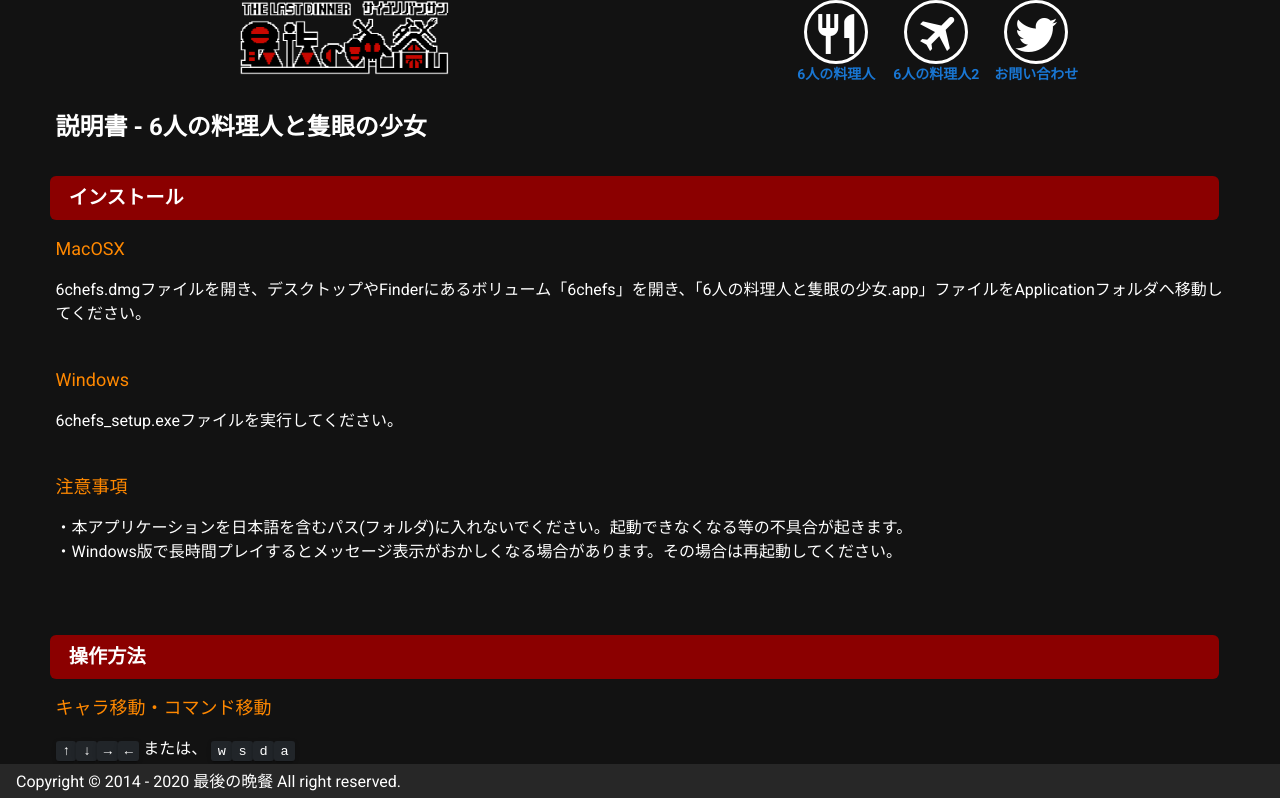
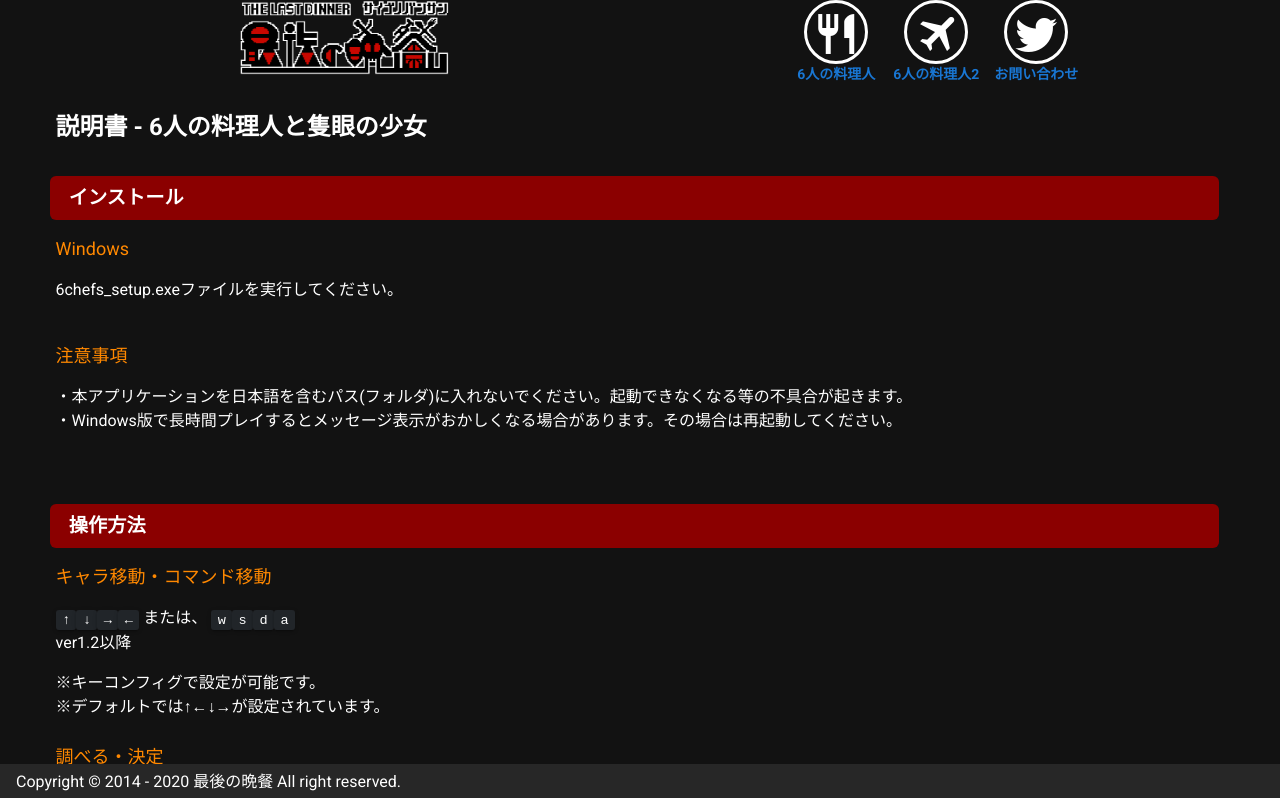
Before and after one commit to inosy22/the-last-dinner.club, a Nuxt app: page /6chefs/manual in a window 1280 px wide. Shown: the top 798 px of the page. Built offline with nearby package versions, Linux system fonts and the light colour scheme.

Commit message:
:sparkles: Mac対応系の表記の削除

```diff
--- a/pages/6chefs/index.vue
+++ b/pages/6chefs/index.vue
@@ -185,7 +185,7 @@ export default defineComponent({
       { key: 'プレイ時間', value: '1プレイ約2時間' },
       { key: 'エンディング数', value: '3つ' },
       { key: 'ハード', value: 'PC' },
-      { key: 'OS', value: 'MacOS,Windows' },
+      { key: 'OS', value: 'Windows' },
       { key: '開発環境', value: 'C++/Cocos2d-x3.10' },
       { key: '必要ランタイム', value: 'なし' }
     ]
--- a/pages/6chefs/manual.vue
+++ b/pages/6chefs/manual.vue
@@ -7,11 +7,6 @@
       </v-flex>
       <v-flex xs12 sm12 pa-2>
         <HeadLine2 title="インストール" />
-        <p class="text-warning font20">MacOSX</p>
-        <p>
-          6chefs.dmgファイルを開き、デスクトップやFinderにあるボリューム「6chefs」を開き、「6人の料理人と隻眼の少女.app」ファイルをApplicationフォルダへ移動してください。
-        </p>
-        <br />
         <p class="text-warning font20">Windows</p>
         <p>
           6chefs_setup.exeファイルを実行してください。
--- a/pages/6chefs2/manual.vue
+++ b/pages/6chefs2/manual.vue
@@ -7,11 +7,6 @@
       </v-flex>
       <v-flex xs12 sm12 pa-2>
         <HeadLine2 title="インストール" />
-        <p class="text-warning font20">MacOSX</p>
-        <p>
-          6chefs2.dmgファイルを開き、デスクトップやFinderにあるボリューム「6chefs」を開き、「6chefs2.app」ファイルをApplicationフォルダへ移動してください。
-        </p>
-        <br />
         <p class="text-warning font20">Windows</p>
         <p>
           6chefs2_setup.exeファイルを実行してください。
```
